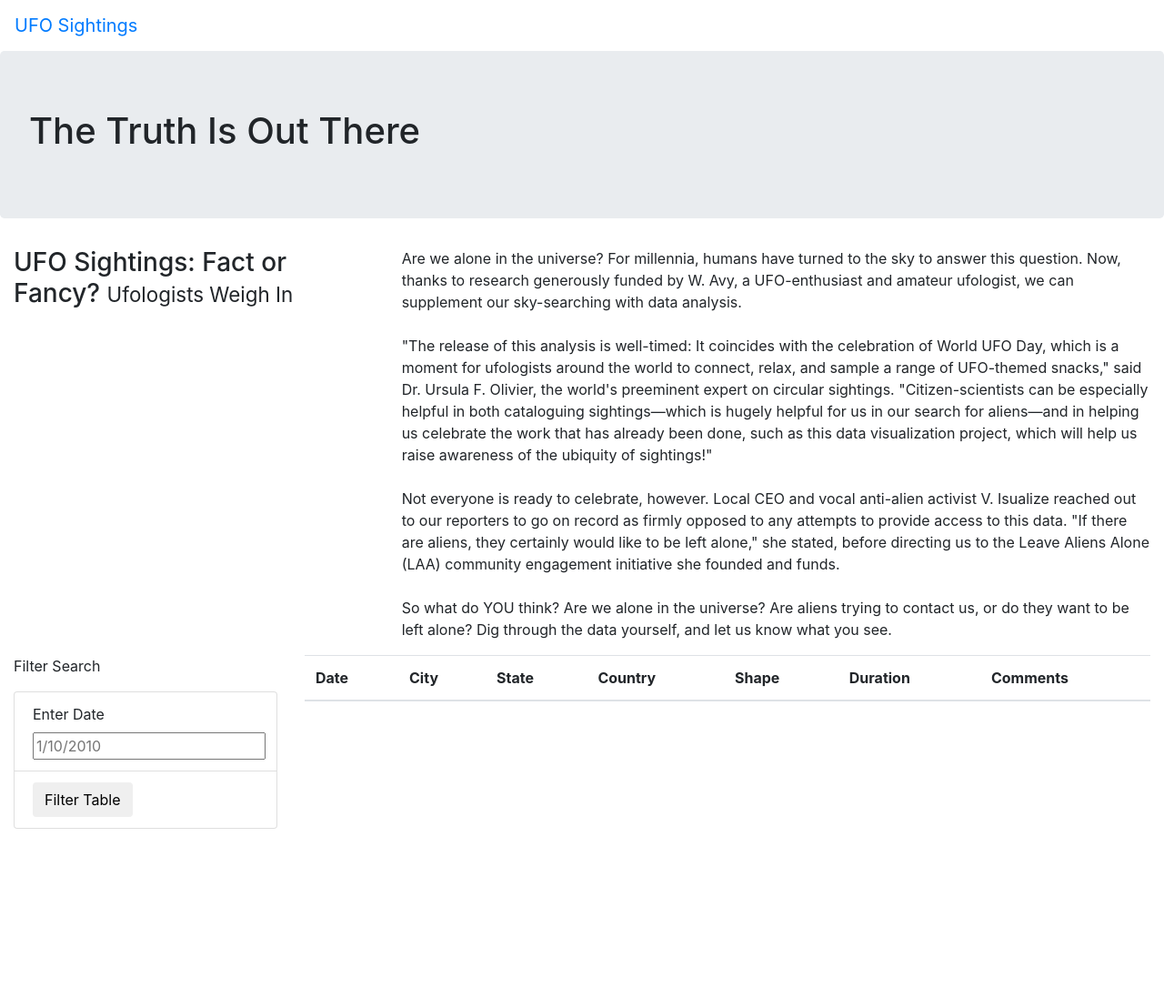
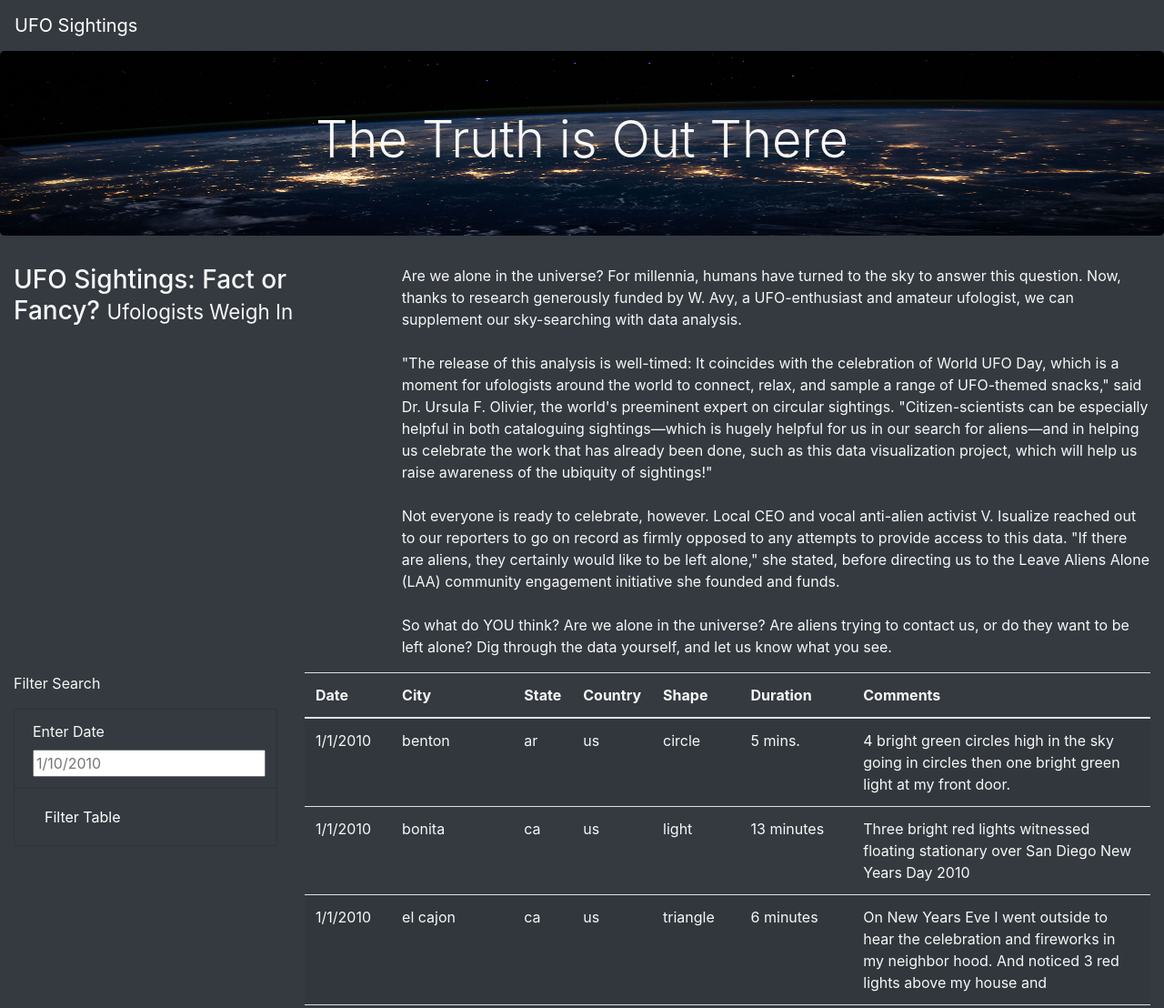
Before and after one commit to HelyxM/UFOs, a plain HTML site: page index.html in a window 1280 px wide. Shown: the top 1108 px of the page at 91% size. Before the commit the page ends 911 px from the top, so only its background shows below. Drawn offline with nearby package versions, Linux system fonts and the light colour scheme.

Commit message:
adding final module index.html and style.css edits

```diff
--- a/index.html
+++ b/index.html
@@ -13,14 +13,14 @@
     />
     <link rel="stylesheet" href="static/css/style.css"/>
 </head>
-<body>
+<body class="bg-dark">
     <div class="wrapper">
-        <nav class="navbar navbar-expand-lg">
+        <nav class="navbar navbar-dark bg-dark navbar-expand-lg">
             <a class="navbar-brand" href="index.html">UFO Sightings</a>
         </nav>
     </div>
     <div class="jumbotron">
-        <h1>The Truth Is Out There</h1>
+        <h1 class="display-4">The Truth is Out There</h1>
     </div>
     <div class="container-fluid">
         <div class="row">
@@ -37,16 +37,16 @@
     <div class="container-fluid">
         <div class="row">
             <div class="col-md-3">
-                <form>
+                <form class="bg-dark">
                     <p>Filter Search</p>
                 </form>
-                <ul class="list-group">
-                    <li class="list-group-item">
+                <ul class="list-group bg-dark">
+                    <li class="list-group-item bg-dark">
                         <label for="date">Enter Date</label>
                         <input type="text" placeholder="1/10/2010" id="datetime" />
                     </li>
-                    <li class="list-group-item">
-                        <button id="filter-btn" type="button" class="btn btn-default">Filter Table</button>
+                    <li class="list-group-item bg-dark">
+                        <button id="filter-btn" type="button" class="btn btn-dark">Filter Table</button>
                     </li>
                 </ul>
             </div>
@@ -68,5 +68,8 @@
             </div>
         </div>
     </div>
+    <script src="https://cdnjs.cloudflare.com/ajax/libs/d3/4.11.0/d3.js"></script>
+    <script src="static/js/data.js"></script>
+    <script src="static/js/app.js"></script>
 </body>
 </html>
--- a/static/css/style.css
+++ b/static/css/style.css
@@ -0,0 +1,9 @@
+body {
+
+    color: #f7f7f7;
+  }
+.jumbotron {
+    background-image: url("../images/nasa.jpg");
+    background-size: 100% 100%;
+    text-align: center;
+  }
```
Also changed, not shown: static/images/nasa.jpg (added).
